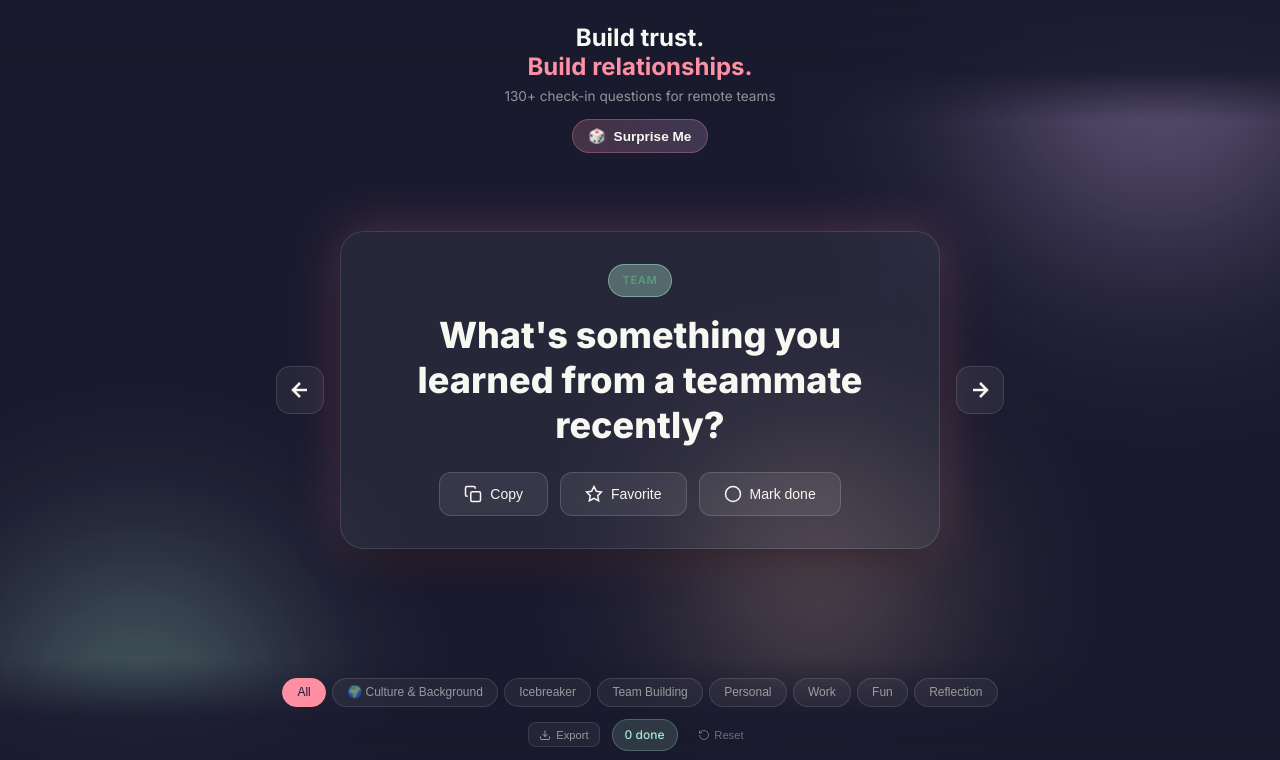
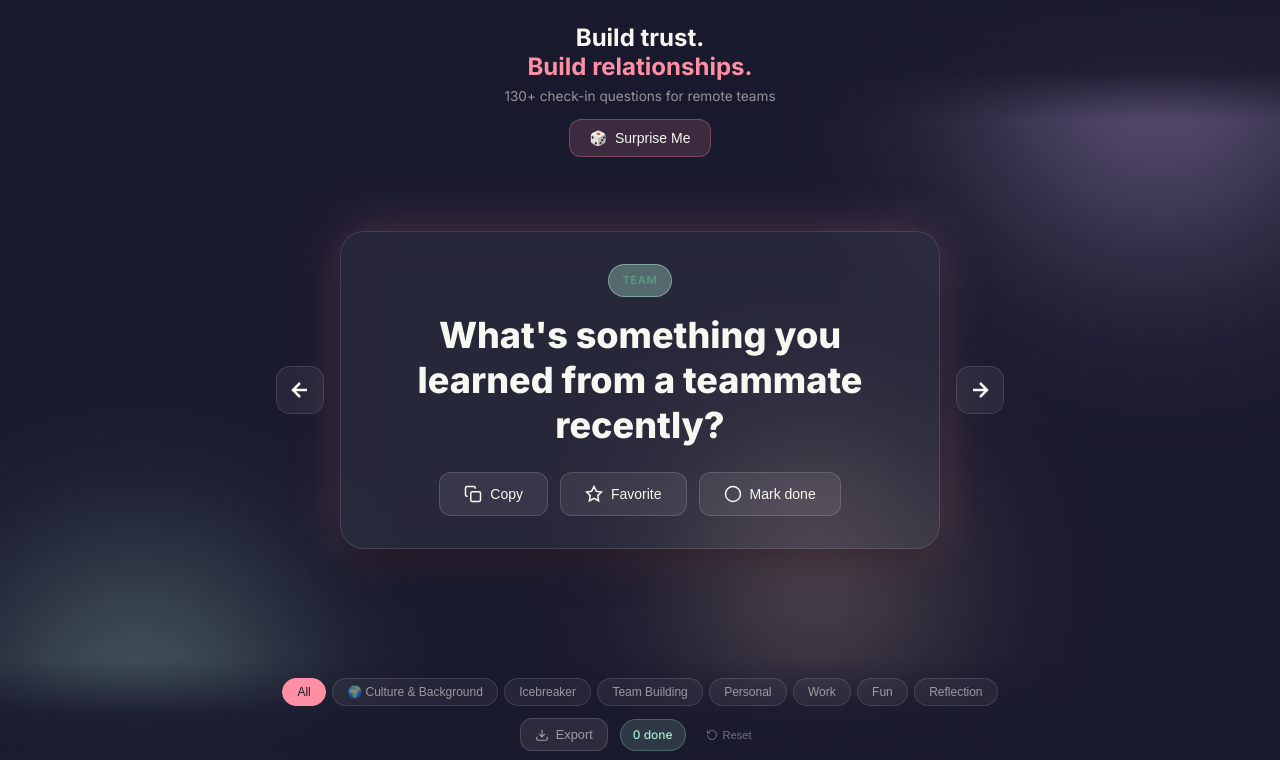
Before and after one commit to bhekanik/team-checkin, a website: page index.html in a window 1280 px wide. Shown: the top 760 px of the page. Drawn offline with Linux system fonts and the light colour scheme.

Commit message:
Fix button styles - make surprise, export, and favorite buttons consistent

```diff
--- a/styles.css
+++ b/styles.css
@@ -398,24 +398,24 @@ body {
     align-items: center;
     gap: 0.5rem;
     margin-top: 0.75rem;
-    padding: 0.5rem 1rem;
-    background: linear-gradient(135deg, rgba(255, 143, 163, 0.2), rgba(212, 181, 240, 0.2));
+    padding: 0.625rem 1.25rem;
+    background: rgba(255, 143, 163, 0.15);
     border: 1px solid rgba(255, 143, 163, 0.3);
-    border-radius: 100px;
+    border-radius: 12px;
     color: var(--color-text);
-    font-size: 0.85rem;
-    font-weight: 600;
+    font-size: 0.875rem;
+    font-weight: 500;
     cursor: pointer;
     transition: all 0.2s ease;
 }
 
 .btn-surprise:hover {
-    transform: translateY(-2px) scale(1.02);
-    box-shadow: 0 4px 15px rgba(255, 143, 163, 0.3);
+    background: rgba(255, 143, 163, 0.25);
+    border-color: rgba(255, 143, 163, 0.4);
 }
 
 .btn-surprise:active {
-    transform: translateY(0) scale(0.98);
+    transform: scale(0.96);
 }
 
 /* Side Navigation Buttons */
@@ -511,27 +511,27 @@ body {
 .btn-export {
     display: flex;
     align-items: center;
-    gap: 0.3rem;
-    padding: 0.35rem 0.625rem;
-    background: rgba(255, 255, 255, 0.05);
-    border: 1px solid rgba(255, 255, 255, 0.1);
-    border-radius: 8px;
+    gap: 0.4rem;
+    padding: 0.5rem 0.875rem;
+    background: rgba(255, 255, 255, 0.08);
+    border: 1px solid rgba(255, 255, 255, 0.15);
+    border-radius: 12px;
     color: var(--color-text-muted);
-    font-size: 0.7rem;
+    font-size: 0.8rem;
     font-weight: 500;
     cursor: pointer;
     transition: all 0.2s ease;
 }
 
 .btn-export:hover {
-    background: rgba(168, 230, 207, 0.15);
-    border-color: rgba(168, 230, 207, 0.25);
+    background: rgba(168, 230, 207, 0.2);
+    border-color: rgba(168, 230, 207, 0.35);
     color: #a8e6cf;
 }
 
 .btn-export svg {
-    width: 12px;
-    height: 12px;
+    width: 14px;
+    height: 14px;
 }
 
 .progress-indicator {
```
